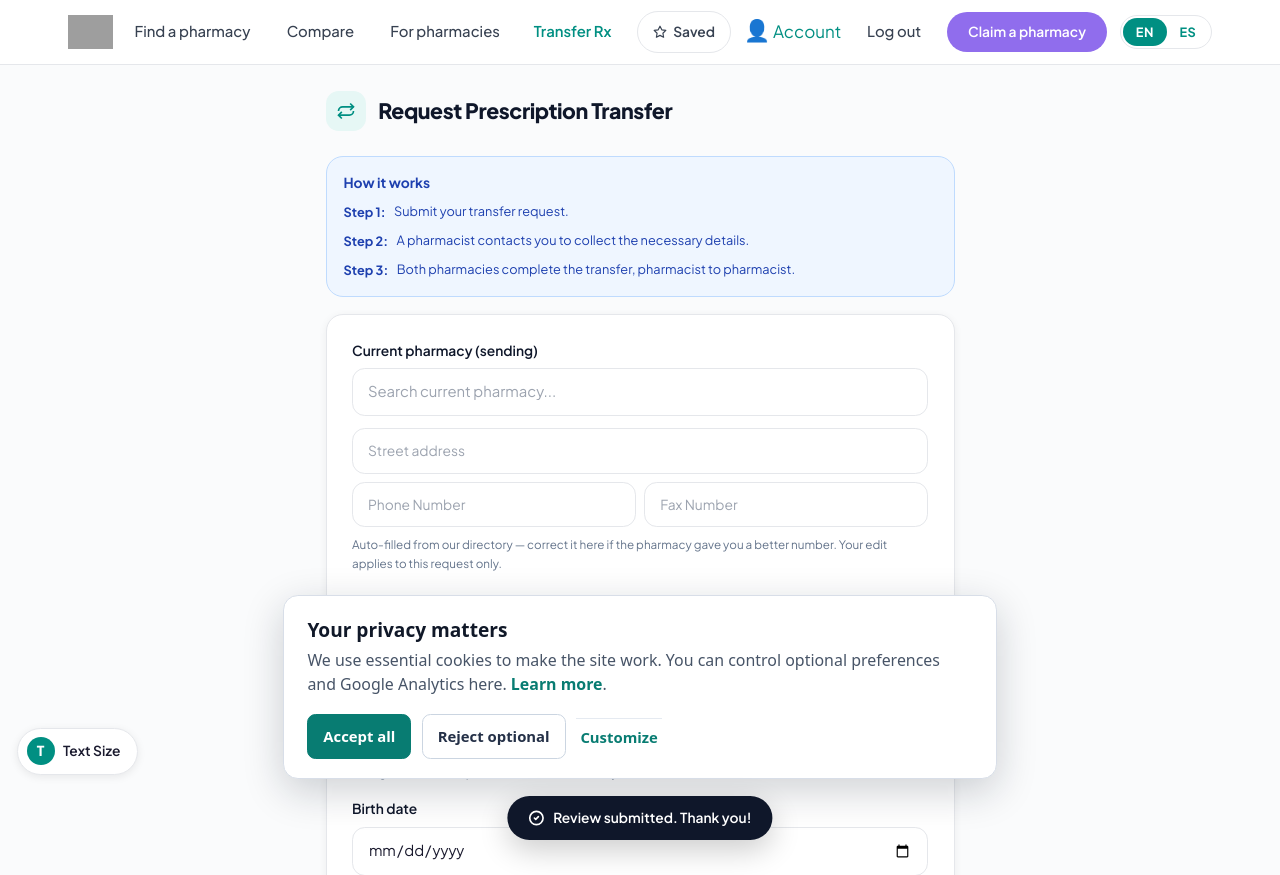
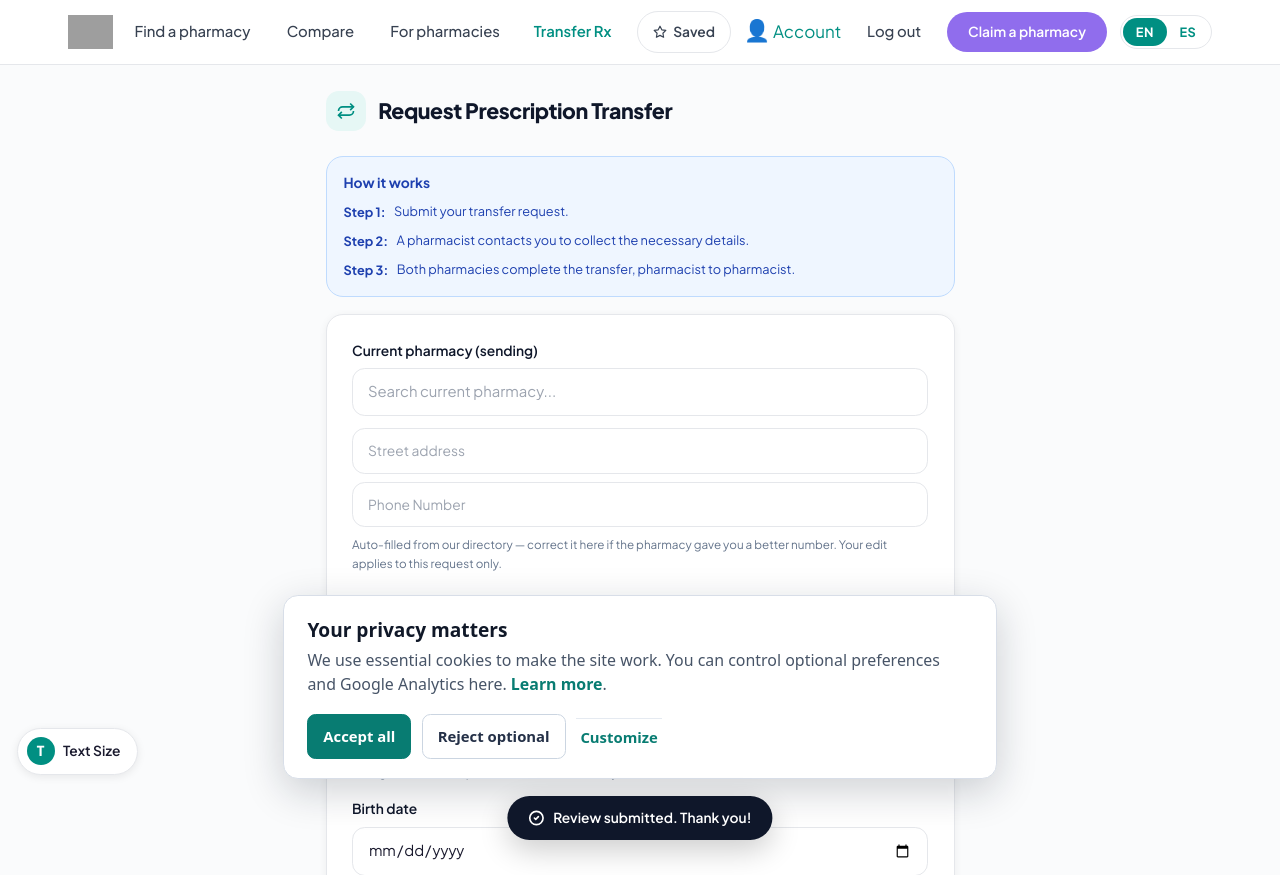
Before and after one commit to gwekworks/itpharmpulse, a Django app: page /transfer in a window 1280 px wide. Shown: the top 875 px of the page. Run offline with Django 4.2, Linux system fonts and the light colour scheme; the visitor is signed in with stand-in values (Sample User, id 1); data that the repository does not hold is empty; grey boxes are pictures that could not be loaded.

Commit message:
fix(claims-transfers): refactor fax field visibility logic on transfer form
- Simplify fax field hiding logic to always hide by default instead of conditional check
- Expand phone field to full width when fax is hidden
- Update comment to clarify that fax only shows when pharmacy selected without fax data
- Remove redundant conditional wrapping for consistent field state management

```diff
--- a/pharmacypulse/templates/pharmacypulse/pages/transfer.html
+++ b/pharmacypulse/templates/pharmacypulse/pages/transfer.html
@@ -251,7 +251,7 @@
         </div>
 
         <script>
-          // Hide fax field if it's auto-populated, show if empty
+          // Hide fax field by default, show only if pharmacy selected and has no fax
           (function() {
             var faxField = document.getElementById('transfer-from-fax');
             var phoneField = document.getElementById('transfer-from-phone');
@@ -259,14 +259,15 @@
             if (faxField && phoneField) {
               var hasFax = faxField.value && faxField.value.trim() !== '';
 
-              if (hasFax) {
-                // Hide fax field but keep value for form submission
-                faxField.style.display = 'none';
-                // Make phone field take full width
-                if (phoneField.parentElement) {
-                  phoneField.parentElement.style.gridTemplateColumns = '1fr';
-                }
+              // Always hide fax field initially
+              faxField.style.display = 'none';
+              // Make phone field take full width
+              if (phoneField.parentElement) {
+                phoneField.parentElement.style.gridTemplateColumns = '1fr';
               }
+
+              // If fax is populated (from server or prefilled), keep it hidden
+              // It will only show when user selects a pharmacy with no fax (handled in fillContact)
             }
           })();
         </script>
--- a/pharmacypulse/transfer_doc.py
+++ b/pharmacypulse/transfer_doc.py
@@ -42,7 +42,7 @@ def _row(label: str, value) -> tuple:
 
 
 IMPORTANT_NOTICE = """CONFIDENTIALITY NOTICE
-This fax and any attachments may contain confidential health information intended only for the named recipient. If you are not the intended recipient, please do not review, copy, disclose, or distribute this information. Notify the sender immediately at 818-381-0231 and securely destroy all copies. Thank you for protecting patient privacy.
+This fax and any attachments may contain confidential health information intended only for the named recipient. If you are not the intended recipient, please do not review, copy, disclose, or distribute this information. Notify the sender immediately at [phone number] and securely destroy all copies. Thank you for protecting patient privacy.
 """
 
 
```
